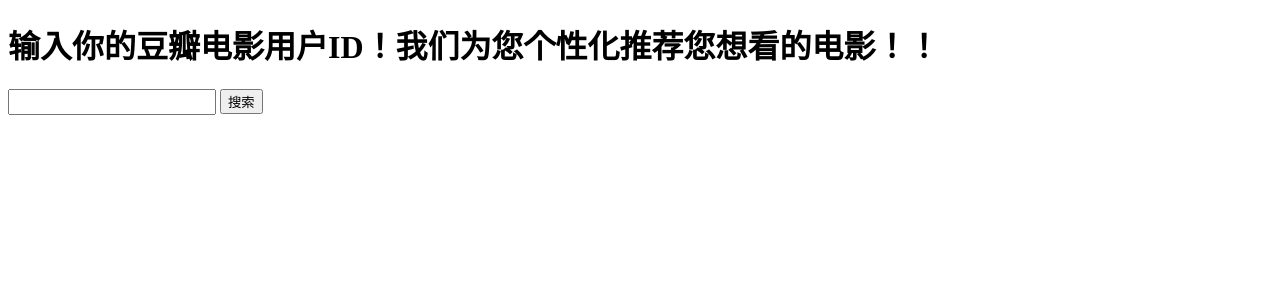
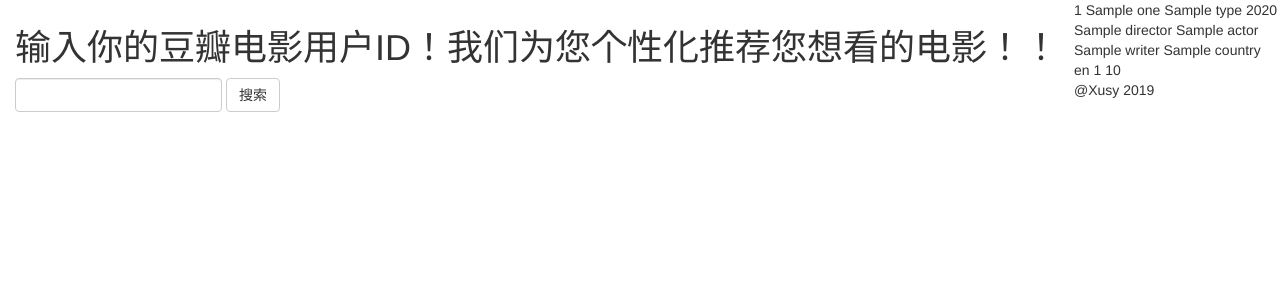
Before and after one commit to 41xu/MovieRecommendWeb, a Django app: template templates/recommend.html in a window 1280 px wide. Shown: the top 300 px of the page. Run offline with Django 3.2, Linux system fonts and the light colour scheme; the template is opened without the code that fills it: most values are stand-ins (such as "Sample title", 1, 10 or a date in 2020); parts of the project's set-up code (start-up, migrations or seed data) failed here and were passed over.

Commit message:
稍微好看点的返回结果

```diff
--- a/recommend/urls.py
+++ b/recommend/urls.py
@@ -5,6 +5,6 @@
 urlpatterns = [
     # path('login/',views.login),
     # path('register/',views.reg),
-    path('search-form/',views.search_form),
-    path('search/',views.search),
+    # path('search-form/',views.search_form),
+    path('',views.search),
 ]
--- a/templates/login.html
+++ b/templates/login.html
@@ -15,7 +15,7 @@
 <div class="container">
 	<section id="content">
 		<form action="" method="POST">
-			<h1>Xusy➕Douban 电影推荐系统</h1>
+			<h1>Xusy™️➕Douban®️ 电影推荐系统</h1>
 			<div>
 				<input type="text" class="form-control" placeholder="Username" required="" id="username" name="username" />
 			</div>
--- a/templates/recommend.html
+++ b/templates/recommend.html
@@ -1,14 +1,106 @@
+{#<!DOCTYPE html>#}
+{#<html lang="en">#}
+{#<head>#}
+{#    <meta charset="UTF-8">#}
+{#    *<meta http-equiv="X-UA-Compatible" content="IE=edge">#}
+{#    *<meta name="viewport" content="width=device-width, initial-scale=1">#}
+{#    <title>Xusy's Site</title>#}
+{#    *<link href="https://cdn.jsdelivr.net/npm/bootstrap@3.3.7/dist/css/bootstrap.min.css" rel="stylesheet">#}
+{#</head>#}
+{#<body>#}
+{#<h1>输入你的豆瓣电影用户ID！我们为您个性化推荐您想看的电影！！</h1>#}
+{#    <form action="/recommend/search" method="get">#}
+{#        <input type="text" name="user_id" style="width:200px;height: 20px;">#}
+{#        <input type="submit" value="搜索">#}
+{#    </form>#}
+{#</body>#}
+{#</html>#}
+
 <!DOCTYPE html>
-<html lang="en">
+<!--[if lt IE 7 ]> <html lang="en" class="ie6 ielt8"> <![endif]-->
+<!--[if IE 7 ]>    <html lang="en" class="ie7 ielt8"> <![endif]-->
+<!--[if IE 8 ]>    <html lang="en" class="ie8"> <![endif]-->
+<!--[if (gte IE 9)|!(IE)]><!--> <html lang="en"> <!--<![endif]-->
 <head>
     <meta charset="UTF-8">
-    <title>Xusy's Site</title>
+    <meta http-equiv="X-UA-Compatible" content="IE=edge">
+    <meta name="viewport" content="width=device-width, initial-scale=1">
+    <title>电影推荐 Xusy's Site</title>
+    <link href="https://cdn.jsdelivr.net/npm/bootstrap@3.3.7/dist/css/bootstrap.min.css" rel="stylesheet">
 </head>
 <body>
-<h1>输入你的豆瓣电影用户ID！我们为您个性化推荐您想看的电影！！</h1>
-    <form action="/recommend/search" method="get">
-        <input type="text" name="user_id" style="width:200px;height: 20px;">
-        <input type="submit" value="搜索">
-    </form>
+
+
+    <div class="recommend">
+        <div class="list center">
+            <form action="" method="POST" class="navbar-form navbar-left" role="search">
+                <h1>输入你的豆瓣电影用户ID！我们为您个性化推荐您想看的电影！！</h1>
+                <div>
+                    <input type="text" placeholder="" required="" id="user_id" name="user_id" class="form-control" aria-describedby="sizing-addon3/>
+                </div>
+                <div style="margin-left: 110px">
+                    <input type="submit" value="搜索" class="btn btn-default" />
+                </div>
+		    </form>
+            {% if flag %}
+                <p>你搜索的豆瓣id{{ userid }}对应用户{{ username }},根据这个ID观影记录，我们为您推荐如下电影</p>
+            <table class="table table-hover" border="1">
+                <tr>
+                    <td align="center">影片ID</td>
+                    <td align="center">影片名字</td>
+                    <td align="center">影片类型</td>
+                    <td align="center">影片年份</td>
+                    <td align="center">导演</td>
+                    <td align="center">演员</td>
+                    <td align="center">编剧</td>
+                    <td align="center">国家</td>
+                    <td align="center">语言</td>
+                    <td align="center">时长</td>
+                    <td align="center">评分</td>
+                </tr>
+                    {% for movie in movie_dic %}
+                        <tr>
+                            <td align="center">{{ movie.id }}</td>
+                            <td align="center">{{ movie.title }}</td>
+                            <td align="center">{{ movie.type }}</td>
+                            <td align="center">{{ movie.year }}</td>
+                            <td align="center">{{ movie.director }}</td>
+                            <td align="center">{{ movie.actor }}</td>
+                            <td align="center">{{ movie.writer }}</td>
+                            <td align="center">{{ movie.country }}</td>
+                            <td align="center">{{ movie.language }}</td>
+                            <td align="center">{{ movie.length }}</td>
+                            <td align="center">{{ movie.score }}</td>
+                        </tr>
+                    {% endfor %}
+                {% elif not flag%}
+                    {% for one in movie_list %}
+                        <tr>
+                            <td align="center">{{ one.id }}</td>
+                            <td align="center">{{ one.title }}</td>
+                            <td align="center">{{ one.type }}</td>
+                            <td align="center">{{ one.year }}</td>
+                            <td align="center">{{ one.director }}</td>
+                            <td align="center">{{ one.actor }}</td>
+                            <td align="center">{{ one.writer }}</td>
+                            <td align="center">{{ one.country }}</td>
+                            <td align="center">{{ one.language }}</td>
+                            <td align="center">{{ one.length }}</td>
+                            <td align="center">{{ one.score }}</td>
+                        </tr>
+                    {% endfor %}
+                {% endif %}
+            </table><!--放在表格中显示-->
+
+        </div><!--列表部分-->
+    </div><!--中间显示推荐部分-->
+
+    <div class="foot center">
+        <span>@Xusy 2019</span>
+    </div><!--底部显示-->
+<!-- jQuery (Bootstrap 的所有 JavaScript 插件都依赖 jQuery，所以必须放在前边) -->
+    <script src="https://cdn.jsdelivr.net/npm/jquery@1.12.4/dist/jquery.min.js"></script>
+    <!-- 加载 Bootstrap 的所有 JavaScript 插件。你也可以根据需要只加载单个插件。 -->
+    <script src="https://cdn.jsdelivr.net/npm/bootstrap@3.3.7/dist/js/bootstrap.min.js"></script>
 </body>
 </html>
```
Also changed, not shown: recommend/views.py (+62 -31 lines), 1 other file.
